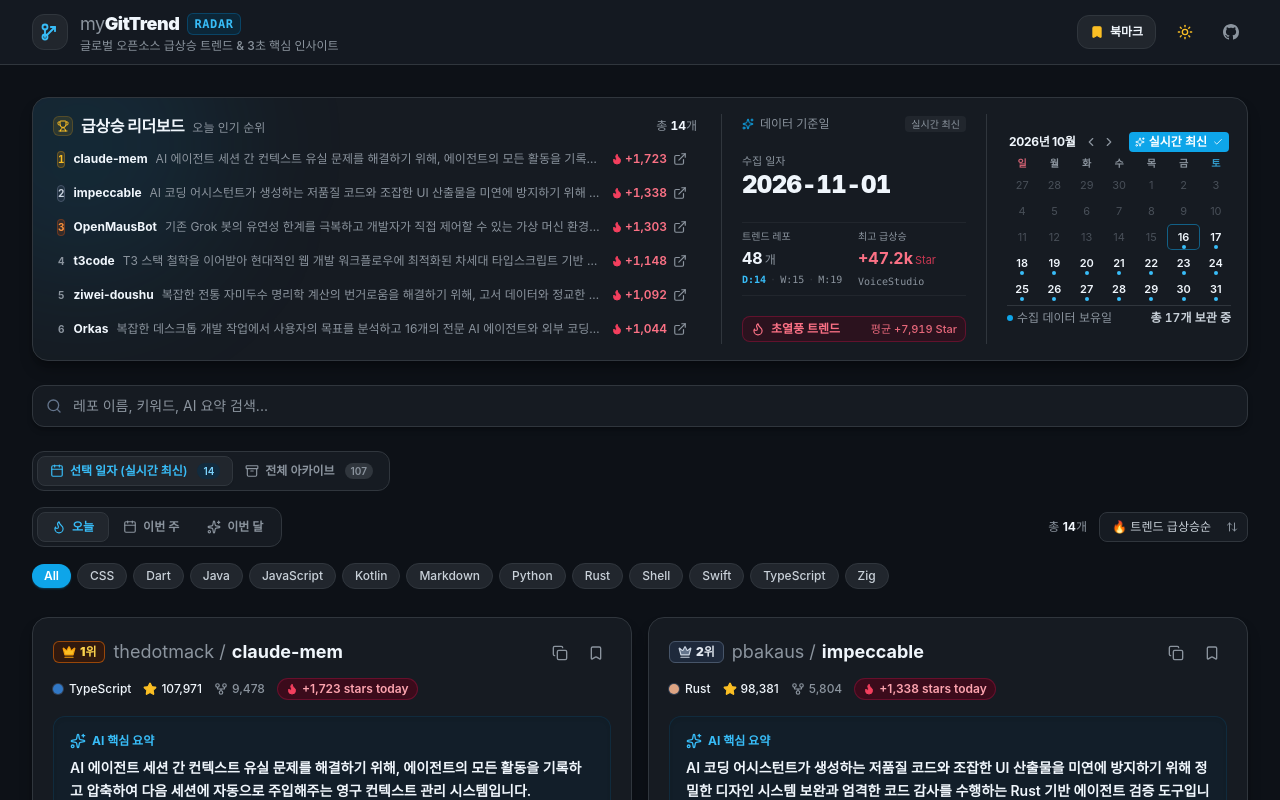
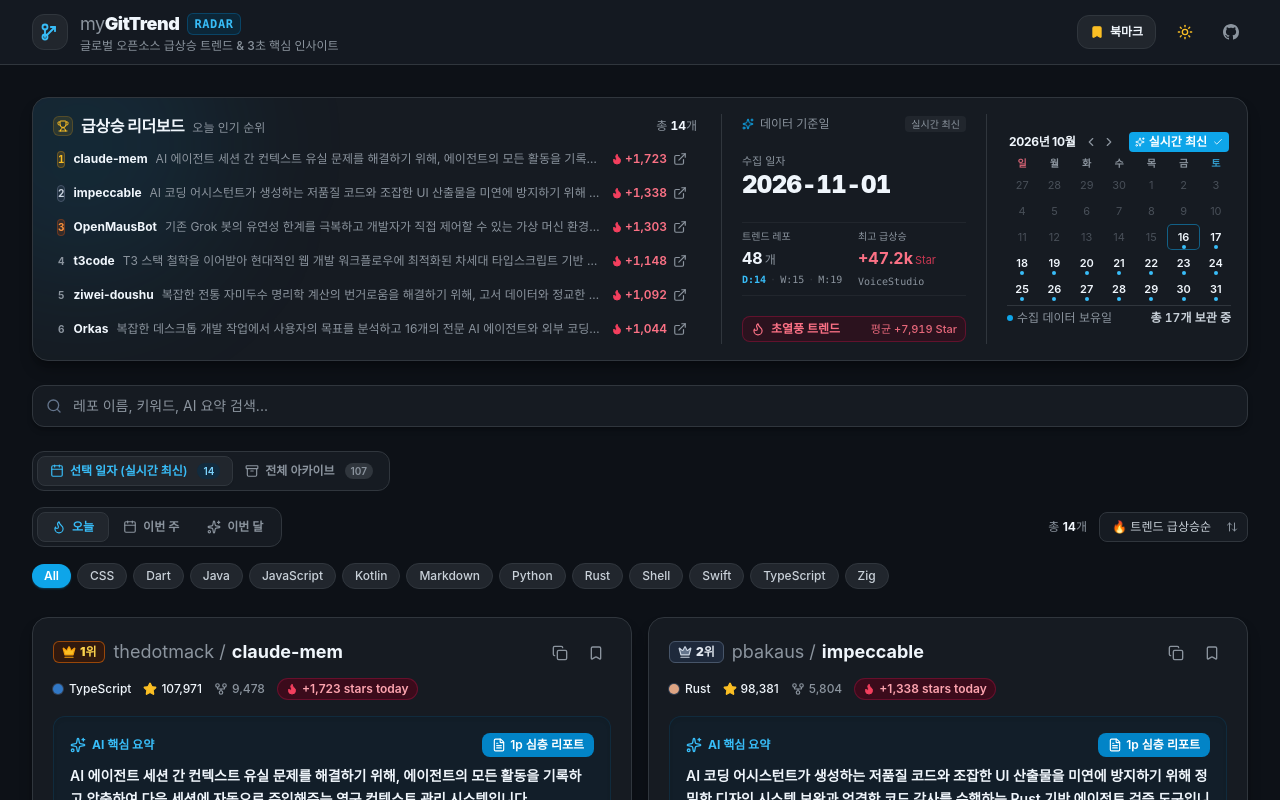
Before and after one commit to yusulike/myGitTrend, a React (Vite) app: page / in a window 1280 px wide. Shown: the top 800 px of the page. Built offline with nearby package versions, Linux system fonts and the light colour scheme.

Commit message:
feat: integrate 1p tech report button into RepoCard and App modal state

```diff
--- a/src/App.tsx
+++ b/src/App.tsx
@@ -10,7 +10,8 @@ import { FilterBar } from './components/FilterBar';
 import { RepoList } from './components/RepoList';
 import { GlobalRepoList } from './components/GlobalRepoList';
 import { BookmarkDrawer } from './components/BookmarkDrawer';
-import { FilterState, createDefaultFilterState } from './types/trend';
+import { TechReportModal } from './components/TechReportModal';
+import { FilterState, createDefaultFilterState, TrendItem } from './types/trend';
 import { AlertCircle, RefreshCw, Sparkles, Flame, Zap, Sun, Trophy, ExternalLink } from 'lucide-react';
 import { DateSelector } from './components/DateSelector';
 
@@ -18,6 +19,7 @@ export default function App() {
   const [selectedDate, setSelectedDate] = useState<string>('');
   const [filter, setFilter] = useState<FilterState>(createDefaultFilterState());
   const [isBookmarkDrawerOpen, setIsBookmarkDrawerOpen] = useState(false);
+  const [selectedReportItem, setSelectedReportItem] = useState<TrendItem | null>(null);
 
   const { data, availableDates, isLoading, error, reload } = useTrendData(selectedDate);
   const { indexData: globalIndex, isLoading: isGlobalLoading } = useGlobalSearch();
@@ -549,6 +551,7 @@ export default function App() {
               isBookmarked={isBookmarked}
               onToggleBookmark={toggleBookmark}
               onTagClick={handleTagClick}
+              onOpenReport={setSelectedReportItem}
               isLoading={isLoading}
               onResetFilters={handleResetFilters}
             />
@@ -563,6 +566,13 @@ export default function App() {
         items={bookmarkedItems}
         onToggleBookmark={toggleBookmark}
         onClearAll={clearBookmarks}
+      />
+
+      {/* 1-Page Tech Report Modal */}
+      <TechReportModal
+        item={selectedReportItem}
+        isOpen={selectedReportItem !== null}
+        onClose={() => setSelectedReportItem(null)}
       />
 
       {/* Footer */}
--- a/src/components/RepoCard.tsx
+++ b/src/components/RepoCard.tsx
@@ -12,6 +12,7 @@ import {
   ChevronDown,
   ChevronUp,
   Crown,
+  FileText,
 } from 'lucide-react';
 
 interface RepoCardProps {
@@ -19,6 +20,7 @@ interface RepoCardProps {
   isBookmarked: boolean;
   onToggleBookmark: (id: string) => void;
   onTagClick?: (tag: string) => void;
+  onOpenReport?: (item: TrendItem) => void;
   rank?: number;
 }
 
@@ -42,6 +44,7 @@ export function RepoCard({
   isBookmarked,
   onToggleBookmark,
   onTagClick,
+  onOpenReport,
   rank,
 }: RepoCardProps) {
   const [copied, setCopied] = useState(false);
@@ -171,9 +174,25 @@ export function RepoCard({
 
         {/* AI Summary Highlight Box */}
         <div className="bg-sky-50/60 dark:bg-sky-950/20 border border-sky-100 dark:border-sky-900/30 rounded-xl p-4 mb-3.5 shadow-sm dark:shadow-inner">
-          <div className="flex items-center gap-1.5 text-sky-600 dark:text-sky-400 text-xs font-bold mb-2">
-            <Sparkles className="w-4 h-4 text-sky-600 dark:text-sky-400" />
-            <span>AI 핵심 요약</span>
+          <div className="flex items-center justify-between gap-2 mb-2">
+            <div className="flex items-center gap-1.5 text-sky-600 dark:text-sky-400 text-xs font-bold">
+              <Sparkles className="w-4 h-4 text-sky-600 dark:text-sky-400" />
+              <span>AI 핵심 요약</span>
+            </div>
+            {onOpenReport && (
+              <button
+                type="button"
+                onClick={(e) => {
+                  e.stopPropagation();
+                  onOpenReport(item);
+                }}
+                className="inline-flex items-center gap-1 px-2.5 py-1 text-xs font-semibold rounded-lg bg-sky-600 hover:bg-sky-700 text-white shadow-xs hover:shadow transition-all"
+                title="1-Page 기술 심층 분석 보고서 열기"
+              >
+                <FileText className="w-3.5 h-3.5" />
+                <span>1p 심층 리포트</span>
+              </button>
+            )}
           </div>
           <p className="text-sm font-semibold text-slate-800 dark:text-[#f0f6fc] leading-relaxed mb-3">
             {item.summaryKo}
--- a/src/components/RepoList.tsx
+++ b/src/components/RepoList.tsx
@@ -7,6 +7,7 @@ interface RepoListProps {
   isBookmarked: (id: string) => boolean;
   onToggleBookmark: (id: string) => void;
   onTagClick?: (tag: string) => void;
+  onOpenReport?: (item: TrendItem) => void;
   isLoading?: boolean;
   onResetFilters?: () => void;
 }
@@ -16,6 +17,7 @@ export function RepoList({
   isBookmarked,
   onToggleBookmark,
   onTagClick,
+  onOpenReport,
   isLoading = false,
   onResetFilters,
 }: RepoListProps) {
@@ -62,6 +64,7 @@ export function RepoList({
           isBookmarked={isBookmarked(item.id)}
           onToggleBookmark={onToggleBookmark}
           onTagClick={onTagClick}
+          onOpenReport={onOpenReport}
         />
       ))}
     </div>
--- a/src/components/TechReportModal.tsx
+++ b/src/components/TechReportModal.tsx
@@ -1,4 +1,4 @@
-import React, { useEffect, useState } from 'react';
+import { useEffect, useState } from 'react';
 import { TrendItem } from '../types/trend';
 import {
   X,
--- a/src/index.css
+++ b/src/index.css
@@ -44,3 +44,22 @@
     background: #484f58;
   }
 }
+
+@media print {
+  body {
+    background: #ffffff !important;
+    color: #000000 !important;
+  }
+  header, nav, footer, .no-print {
+    display: none !important;
+  }
+  .tech-report-modal-content {
+    box-shadow: none !important;
+    border: none !important;
+    width: 100% !important;
+    max-width: 100% !important;
+    max-height: none !important;
+    padding: 0 !important;
+    overflow: visible !important;
+  }
+}
```
Also changed, not shown: 2 other files (tests, documents, lock files or other folders).
